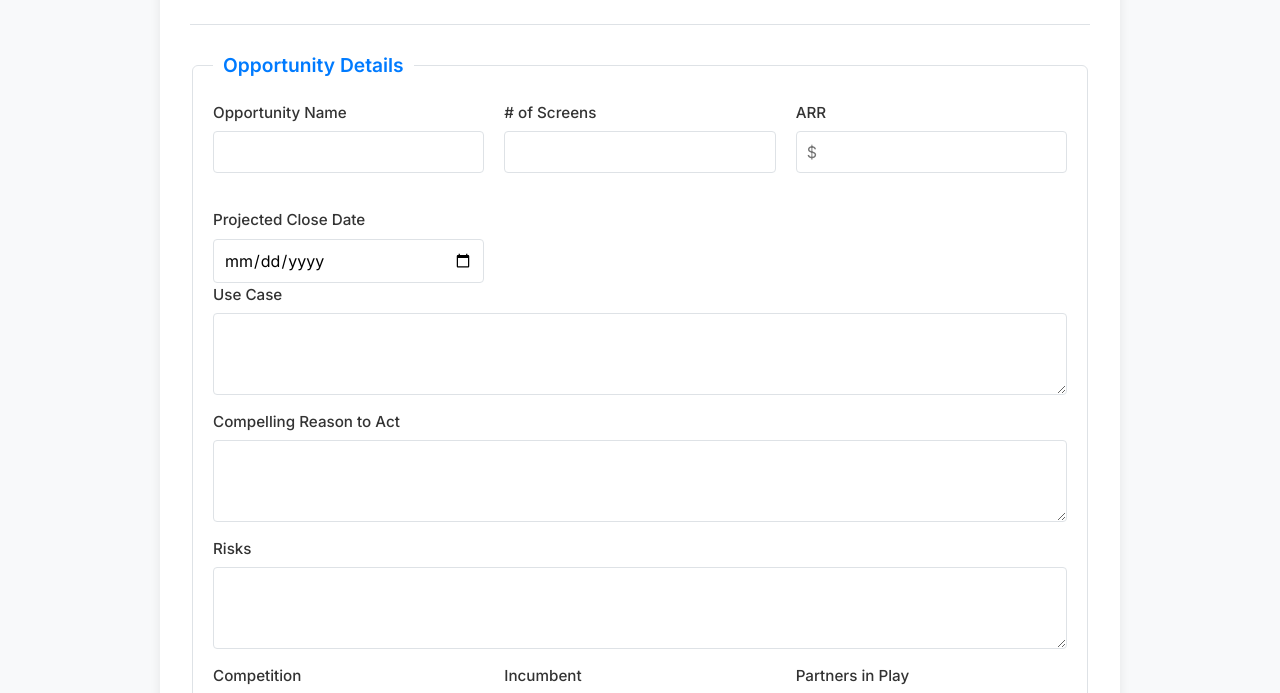
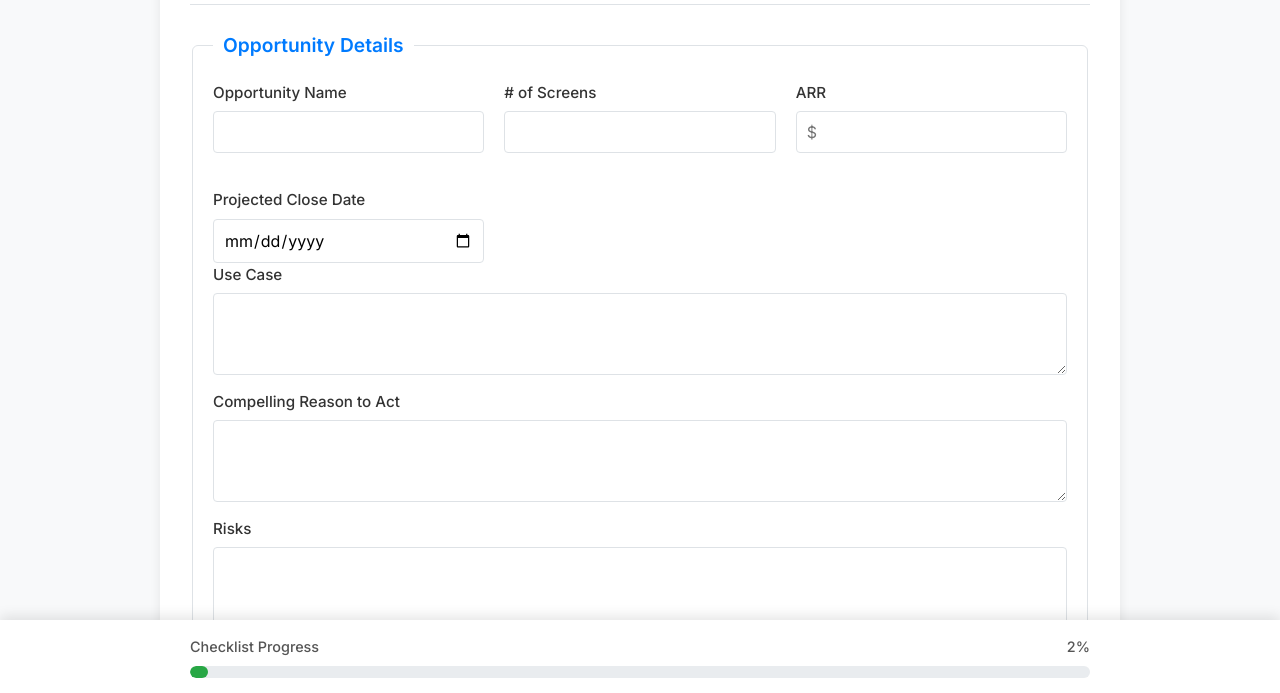
Before and after one commit to devowite/dealreview, a plain HTML site: page index.html in a window 1280 px wide. Shown: the part 107-800 px from the top of the page. Drawn offline with Linux system fonts and the light colour scheme.

Commit message:
Update style.css

```diff
--- a/style.css
+++ b/style.css
@@ -15,7 +15,7 @@ body {
     background-color: var(--background-color);
     color: var(--text-color);
     margin: 0;
-    padding: 20px;
+    padding: 20px 20px 120px 20px; /* Added bottom padding for floating bar */
     line-height: 1.6;
 }
 
@@ -37,11 +37,20 @@ header {
 h1 {
     color: var(--text-color);
     font-weight: 700;
-    margin: 0 0 20px 0;
+    margin: 0;
 }
 
-.progress-container {
+/* --- Floating Progress Bar Styles --- */
+#floating-progress-bar {
+    position: fixed;
+    bottom: 0;
+    left: 0;
     width: 100%;
+    background-color: var(--container-bg);
+    padding: 15px 30px;
+    box-shadow: 0 -4px 12px rgba(0,0,0,0.1);
+    z-index: 999;
+    box-sizing: border-box;
 }
 
 .progress-bar-label {
@@ -51,6 +60,9 @@ h1 {
     font-size: 0.9em;
     font-weight: 500;
     color: #555;
+    max-width: 900px;
+    margin-left: auto;
+    margin-right: auto;
 }
 
 .progress-bar {
@@ -59,6 +71,9 @@ h1 {
     border-radius: 20px;
     overflow: hidden;
     height: 12px;
+    max-width: 900px;
+    margin-left: auto;
+    margin-right: auto;
 }
 
 .progress-bar-fill {
@@ -68,6 +83,7 @@ h1 {
     border-radius: 20px;
     transition: width 0.4s ease;
 }
+/* --- End Floating Bar Styles --- */
 
 fieldset {
     border: 1px solid var(--border-color);
```
